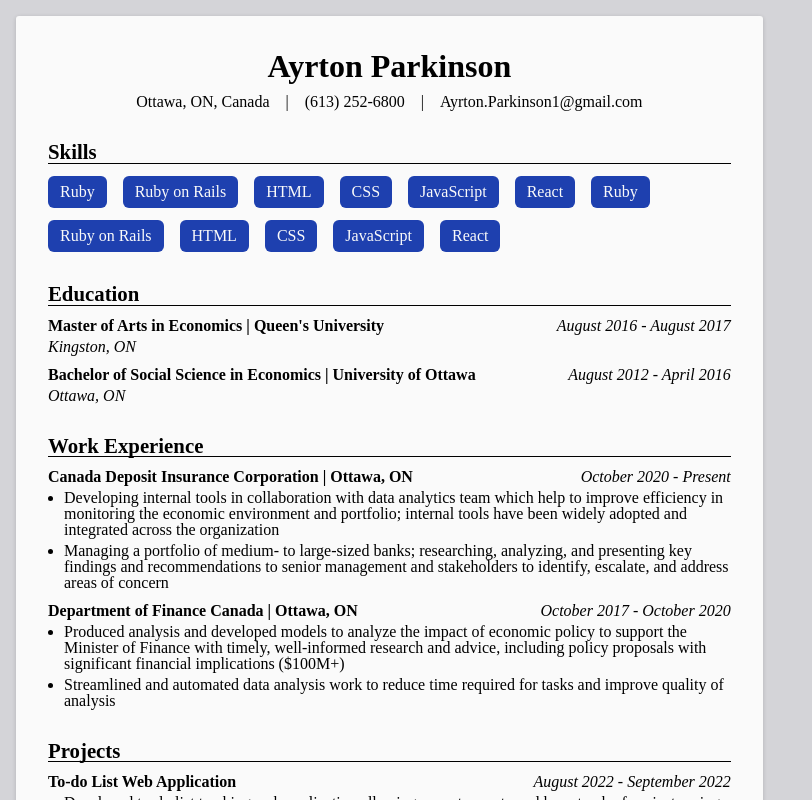
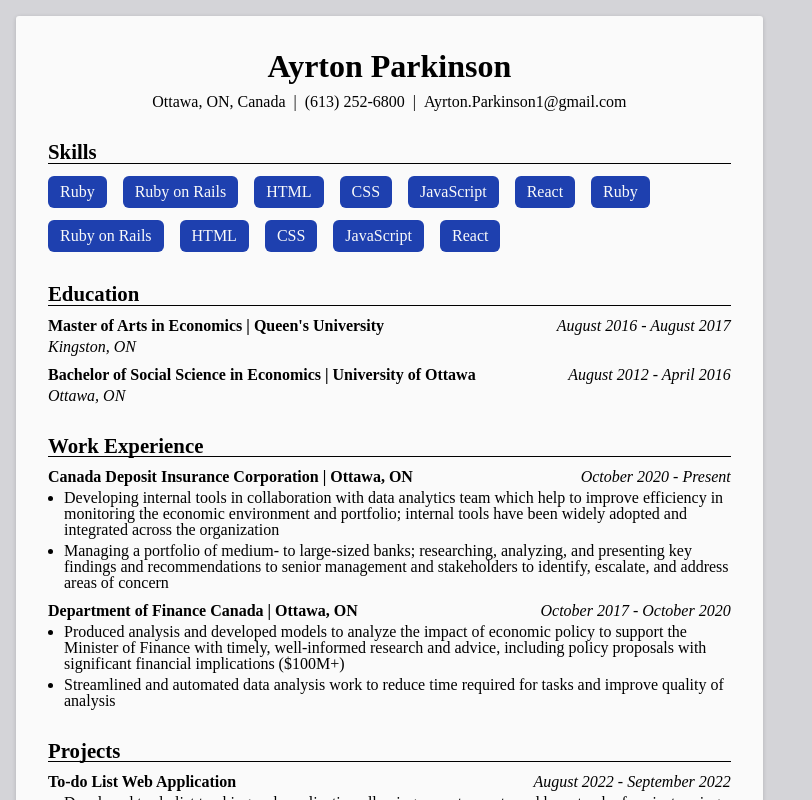
Before and after one commit to ayrt-n/cv-maker, a React (Create React App) app: page / in a window 1280 px wide. Shown: the top 800 px of the page, without its empty margins (0-812 px from the left). Built offline with nearby package versions, Linux system fonts and the light colour scheme; the HTML template or start-up script is replaced by a standard one.

Commit message:
Adjust spacing of Resume Header

```diff
--- a/src/styles/ResumeHeader.css
+++ b/src/styles/ResumeHeader.css
@@ -19,7 +19,7 @@
 }
 
 .Resume-Header-subtitle:not(:last-child)::after {
-  margin-left: 1rem;
-  margin-right: 1rem;
+  margin-left: 0.5rem;
+  margin-right: 0.5rem;
   content: '|';
 }
```
